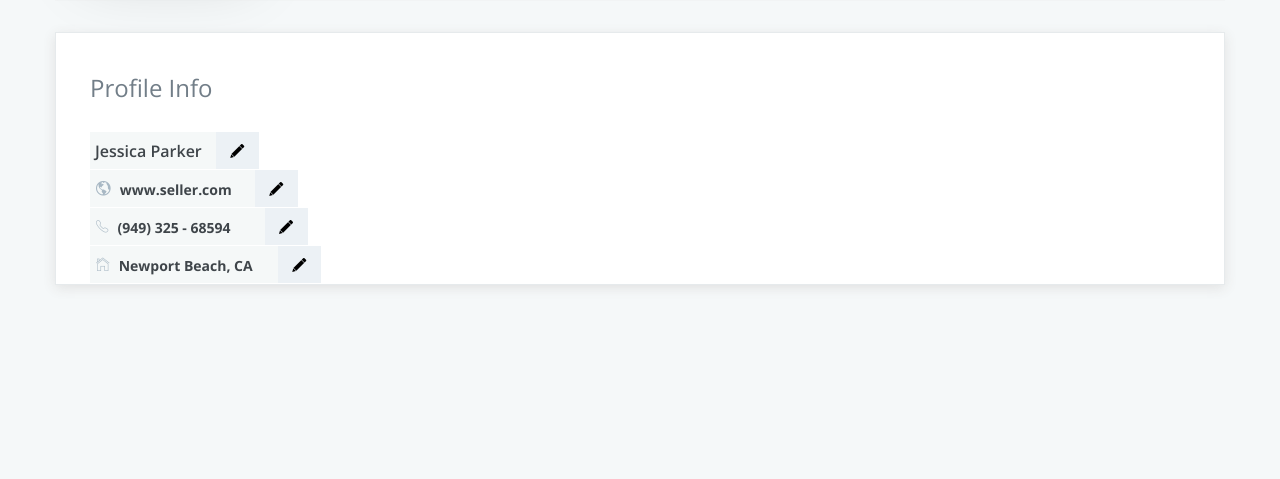
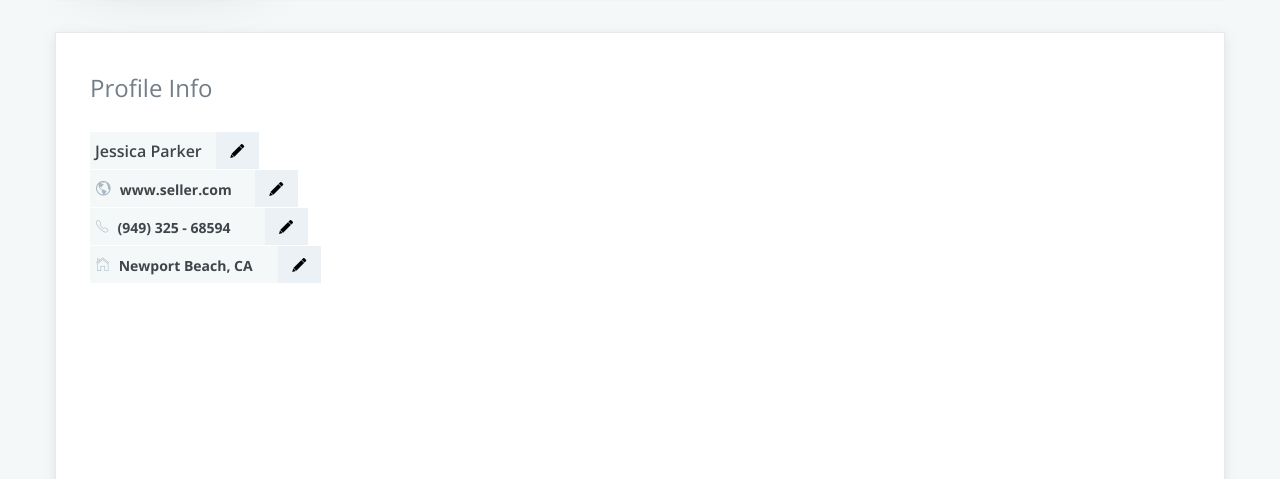
Before and after one commit to julionienow/julionienow.github.io, a website: page index.html in a window 1280 px wide. Shown: the part 321-800 px from the top of the page. Drawn offline with nearby package versions, Linux system fonts and the light colour scheme; files that its build step writes are made by us from their sources.

Commit message:
starting day 4 body settings

```diff
--- a/sass/body.scss
+++ b/sass/body.scss
@@ -3,7 +3,7 @@ section {
 	margin-top: 35px;
 	box-shadow: 0px 3px 12px #e1e1e1;
     -webkit-box-shadow: 0px 3px 12px #e1e1e1;
-    -moz-box-shadow: 0px 3px 12px #e1e1e1;
+    -moz-box-shadow: 0px 3px 12	px #e1e1e1;
     border: 1px solid #e6eaec;
 }
 
@@ -11,6 +11,8 @@ section {
 
 	padding-top: 38px;
 	padding-left: 14px;
+	padding-bottom: 365px;
+
 
 	div {
 		margin-bottom: 1px;
```
